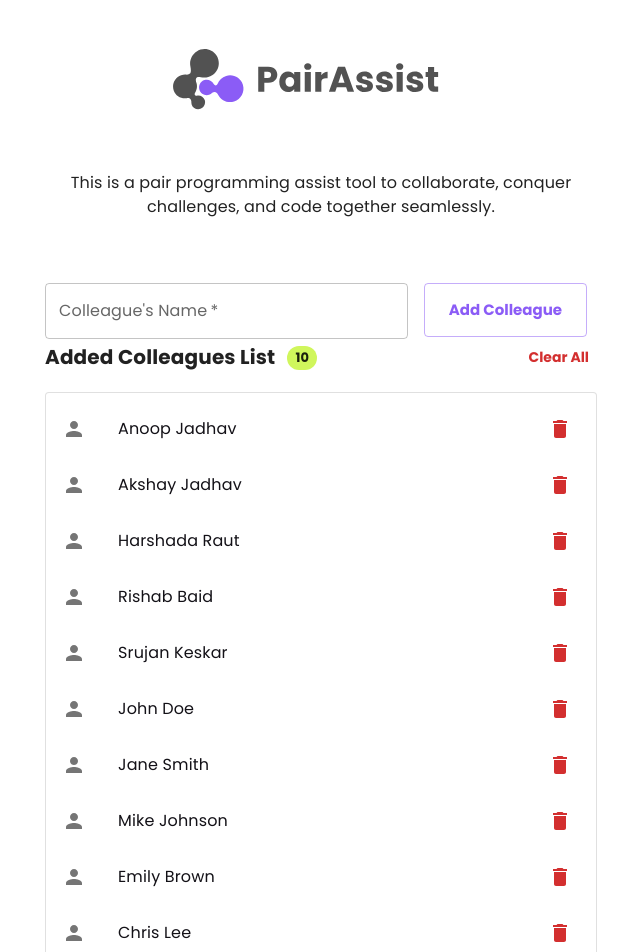
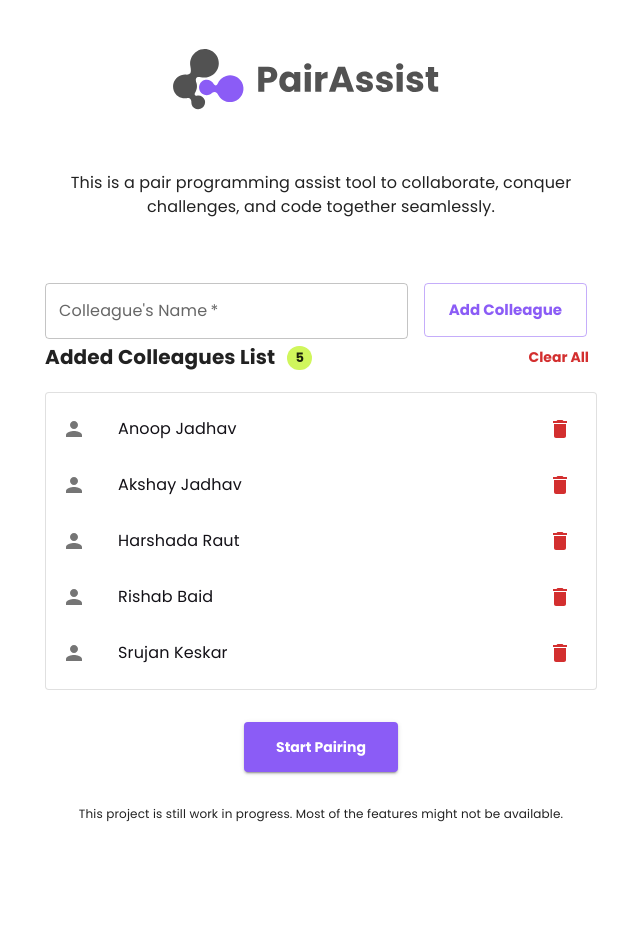
Before and after one commit to anoop-jadhav-ui/pp-react-app, a React (Vite) app: page / in a window 1280 px wide. Shown: the top 952 px of the page, without its empty margins (319-959 px from the left). After the commit the page ends 824 px from the top, so only its background shows below. Built offline with nearby package versions, Linux system fonts and the light colour scheme.

Commit message:
update mock data

```diff
--- a/src/data/mockData.ts
+++ b/src/data/mockData.ts
@@ -4,9 +4,4 @@ export const mockTeamMembers = [
   { id: 2, name: "Harshada Raut", color: "tomato" },
   { id: 3, name: "Rishab Baid", color: "lightsalmon" },
   { id: 4, name: "Srujan Keskar", color: "plum" },
-  { id: 5, name: "John Doe", color: "lightcyan" },
-  { id: 6, name: "Jane Smith", color: "thistle" },
-  { id: 7, name: "Mike Johnson", color: "lightseagreen" },
-  { id: 8, name: "Emily Brown", color: "chocolate" },
-  { id: 9, name: "Chris Lee", color: "orchid" },
 ];
```
